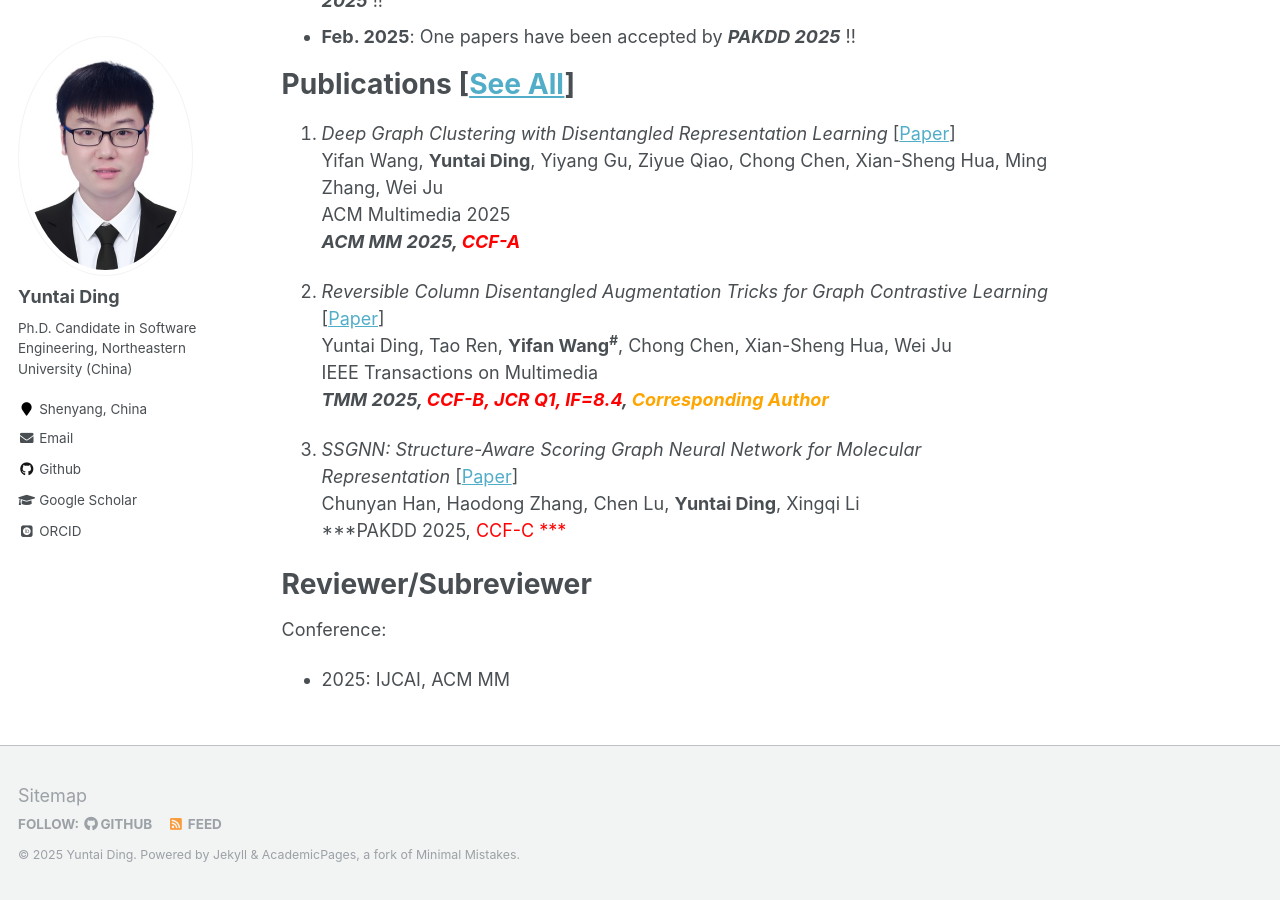
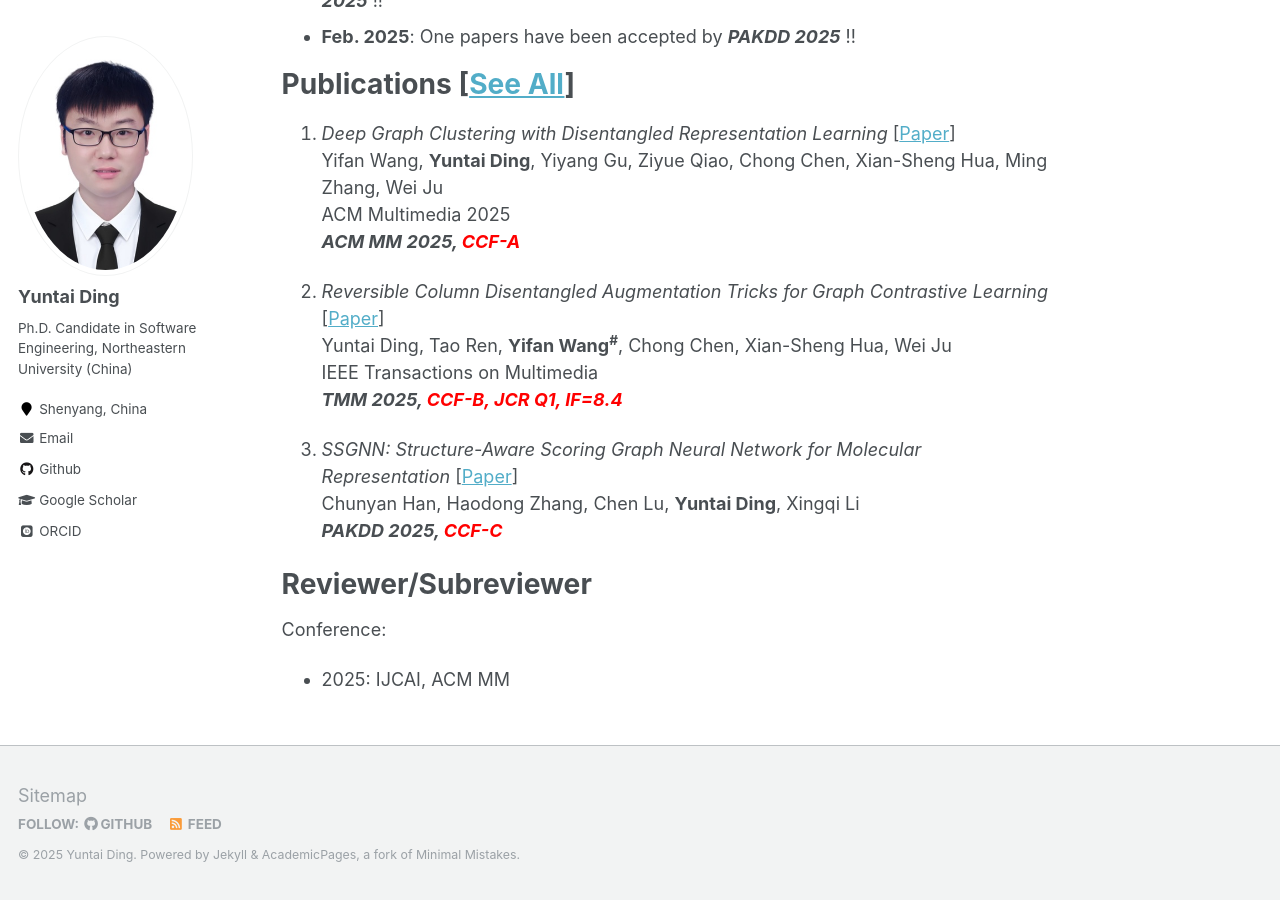
Before and after one commit to BBDing-DYT/BBDing-DYT.github.io, a Jekyll site: the page built from _pages/about.md, in a window 1280 px wide and 900 px high, scrolled down 582 px. Built offline with Jekyll 4.4.1, drawn with Linux system fonts in a browser that asks for light colours; some web fonts are replaced.

Commit message:
Update about.md

```diff
--- a/_pages/about.md
+++ b/_pages/about.md
@@ -33,11 +33,11 @@ ACM Multimedia 2025 <br>
 2.  *Reversible Column Disentangled Augmentation Tricks for Graph Contrastive Learning* [[Paper]()] <br>
 Yuntai Ding, Tao Ren, **Yifan Wang<sup>\#</sup>**, Chong Chen, Xian-Sheng Hua, Wei Ju <br>
 IEEE Transactions on Multimedia <br>
-***TMM 2025, <span style="color:red">CCF-B, JCR Q1, IF=8.4</span>, <span style="color:orange">Corresponding Author</span>***
+***TMM 2025, <span style="color:red">CCF-B, JCR Q1, IF=8.4</span>***
 
 3.  *SSGNN: Structure-Aware Scoring Graph Neural Network for Molecular Representation* [[Paper](https://link.springer.com/chapter/10.1007/978-981-96-8298-0_6)] <br>
 Chunyan Han, Haodong Zhang, Chen Lu, **Yuntai Ding**, Xingqi Li <br>
-***PAKDD 2025, <span style="color:red">CCF-C ***
+***PAKDD 2025, <span style="color:red">CCF-C</span>***
 
 Reviewer/Subreviewer
 =====
```
